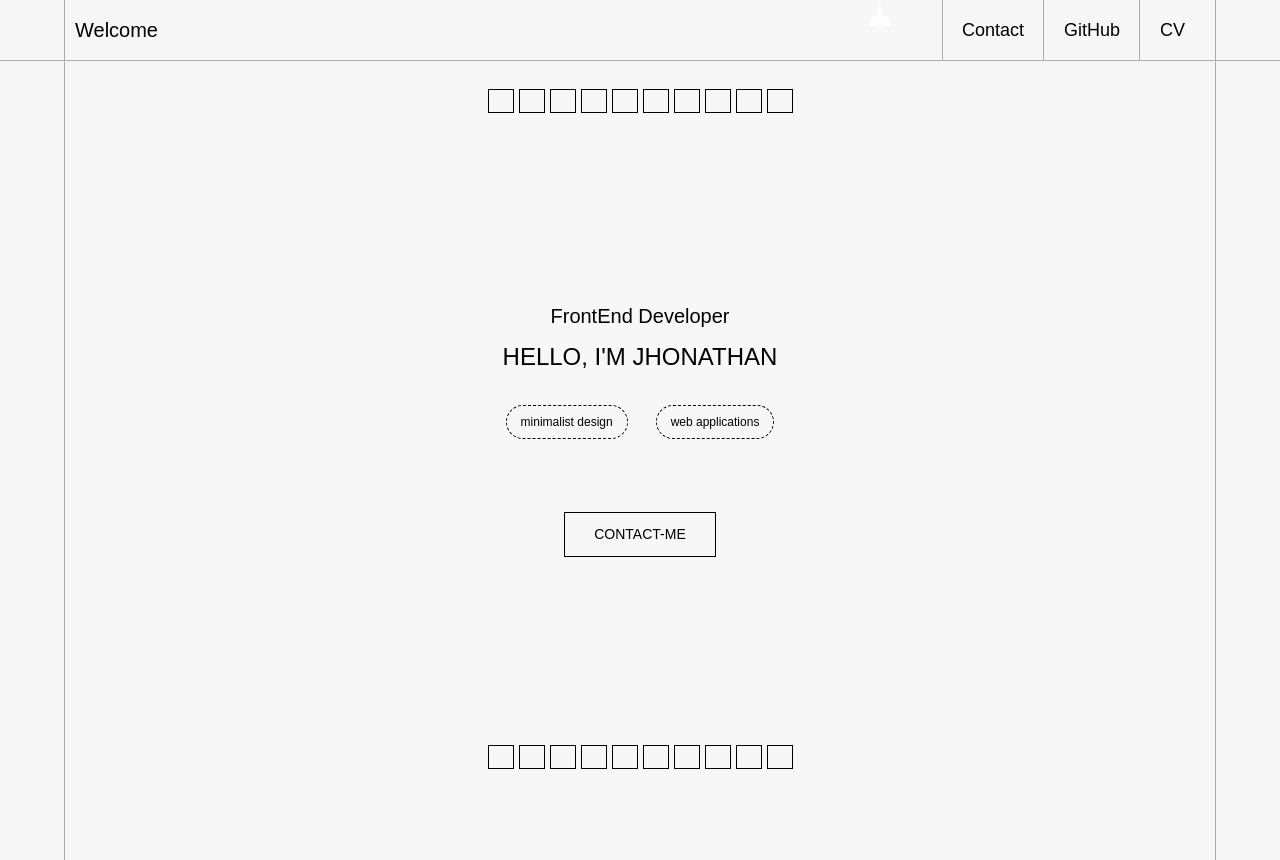
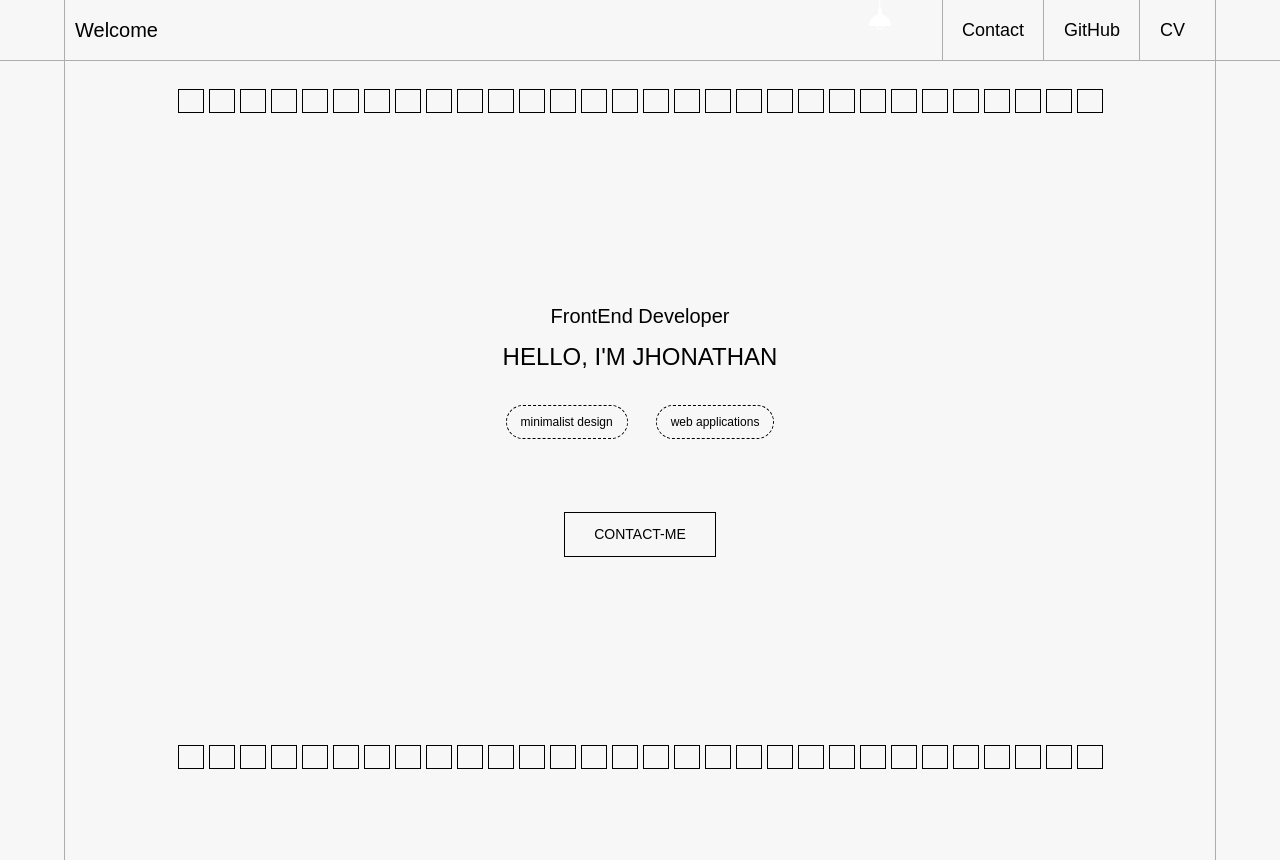
Before and after one commit to JhowBRCG/my-portfolio, a Next.js app: page / in a window 1280 px wide. Built offline with nearby package versions, Linux system fonts and the light colour scheme; a web font is replaced by a local one; what tailwindcss-animated would draw is missing.

Commit message:
add feature which changes the quantity of squares on base of the screen size

```diff
--- a/components/Hero/index.tsx
+++ b/components/Hero/index.tsx
@@ -1,13 +1,36 @@
+"use client";
+
 import SquaresAnimation from "../SquaresAnimation";
+import { useEffect, useState } from "react";
+import { useMediaQuery } from "react-responsive";
+import { getSquareNumByScreenSize } from "@/lib/utils/getSquareNumByScreenSize.ts";
 
 export default function Hero() {
+  const [isMounted, setIsMounted] = useState(false);
+
+  useEffect(() => setIsMounted(true), []);
+
+  const isDesktop = useMediaQuery({ query: "(min-width: 1280px)" });
+  const isLaptop = useMediaQuery({ query: "(min-width: 1024px)" });
+  const isTablet = useMediaQuery({ query: "(min-width: 768px)" });
+  const isMobileL = useMediaQuery({ query: "(min-width: 425px)" });
+
+  const numSquares = getSquareNumByScreenSize(
+    isDesktop,
+    isLaptop,
+    isTablet,
+    isMobileL,
+  );
+
   return (
     <section className="relative flex min-h-[calc(100svh-62px)] flex-col items-center justify-between px-[13px] py-[29px]">
       <div className="w-full">
-        <SquaresAnimation
-          className="h-[24px] w-[26px] animate-fade-down"
-          squares={10}
-        />
+        {isMounted && (
+          <SquaresAnimation
+            className="h-[24px] w-[26px] animate-fade-down"
+            squares={numSquares}
+          />
+        )}
       </div>
       <div className="flex flex-col items-center justify-center text-center">
         <div className="flex flex-col gap-[8px]">
@@ -34,10 +57,12 @@ export default function Hero() {
         </a>
       </div>
       <div className="w-full">
-        <SquaresAnimation
-          className="h-[24px] w-[26px] animate-fade-up"
-          squares={10}
-        />
+        {isMounted && (
+          <SquaresAnimation
+            className="h-[24px] w-[26px] animate-fade-down"
+            squares={numSquares}
+          />
+        )}
       </div>
     </section>
   );
```
